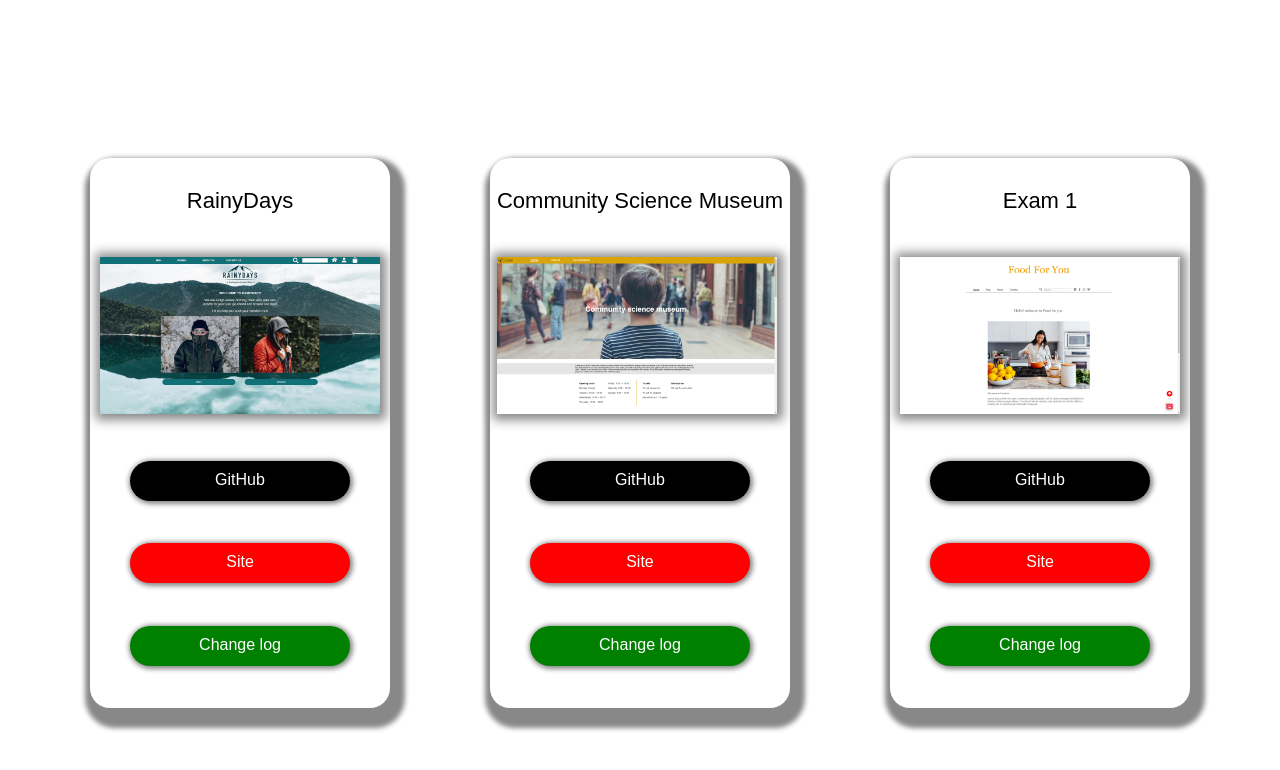
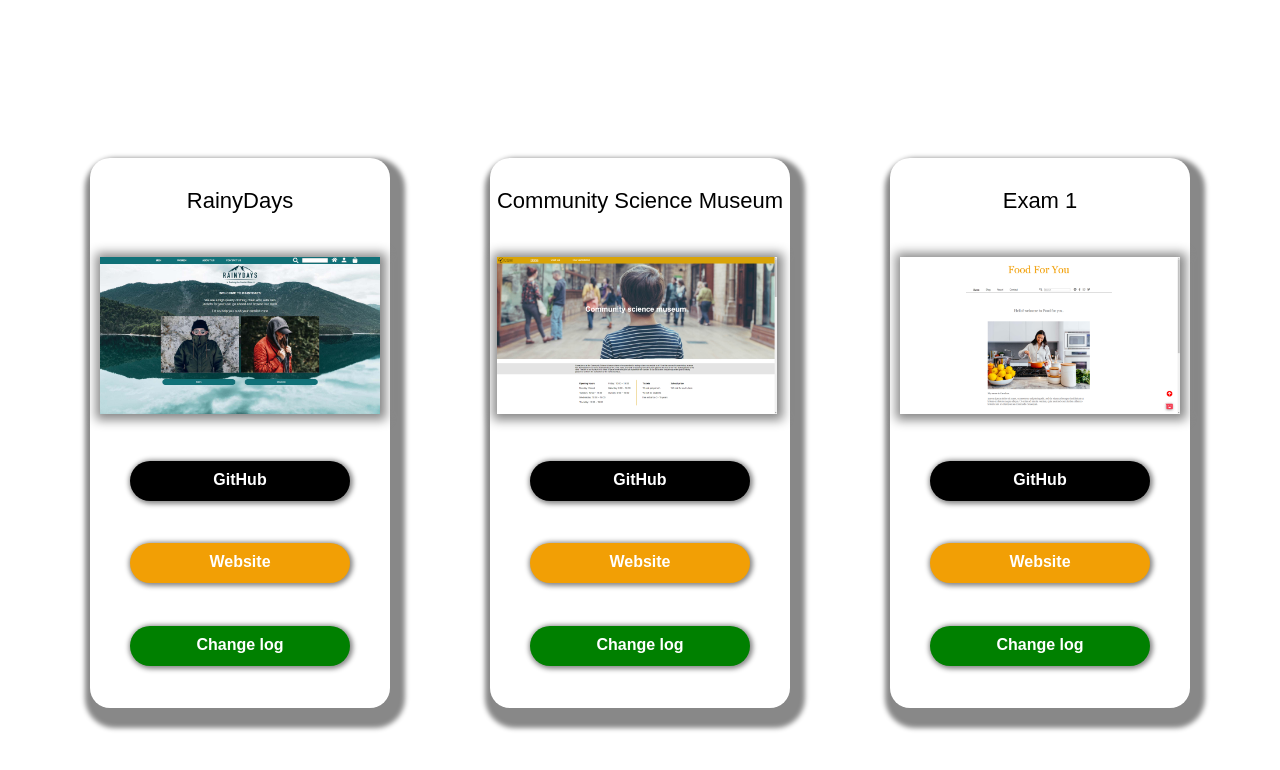
Before and after one commit to Martin-Holstad/Portfolio1, a plain HTML site: page index.html in a window 1280 px wide. Drawn offline with Linux system fonts and the light colour scheme.

Commit message:
adding content

```diff
--- a/css/index.css
+++ b/css/index.css
@@ -39,6 +39,7 @@ img {
   color: #fff;
   cursor: pointer;
   box-shadow: 1px 1px 5px 2px #888888;
+  font-weight: bold;
 }
 
 a {
@@ -50,7 +51,7 @@ a {
 }
 
 .link-to-site-button {
-  background-color: red;
+  background-color: #f29f05;
 }
 
 .change-log-button {
--- a/index.html
+++ b/index.html
@@ -22,7 +22,7 @@
                     <div id="rainydays-github-link" class="github-button">GitHub</div>
                 </a>
                 <a href="https://mh-rainydays.netlify.app/">
-                    <div id="rainydays-site-link" class="link-to-site-button">Site</div>
+                    <div id="rainydays-site-link" class="link-to-site-button">Website</div>
                 </a>
                 <a href="rainydays-log.html">
                     <div id="rainydays-change-log-link" class="change-log-button">Change log</div>
@@ -38,7 +38,7 @@
                     <div id="community-science-musuem-github-link" class="github-button">GitHub</div>
                 </a>
                 <a href="https://festive-wilson-a448ae.netlify.app/">
-                    <div id="community-science-musuem-site-link" class="link-to-site-button">Site</div>
+                    <div id="community-science-musuem-site-link" class="link-to-site-button">Website</div>
                 </a>
                 <a href="community-science-museum.log.html">
                     <div id="community-science-musuem-change-log-link" class="change-log-button">Change log</div>
@@ -53,7 +53,7 @@
                     <div id="food-for-you-github-link" class="github-button">GitHub</div>
                 </a>
                 <a href="https://cocky-mclean-083888.netlify.app/">
-                    <div id="food-for-you-site-link" class="link-to-site-button">Site</div>
+                    <div id="food-for-you-site-link" class="link-to-site-button">Website</div>
                 </a>
                 <a href="food-for-you-log.html">
                     <div id="food-for-you-change-log-link" class="change-log-button">Change log</div>
```
